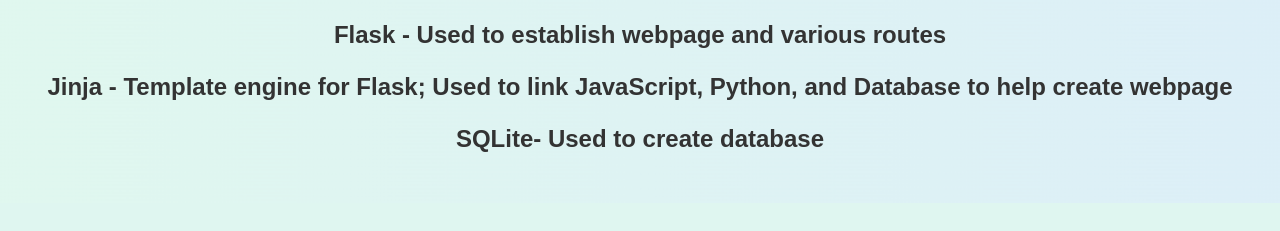
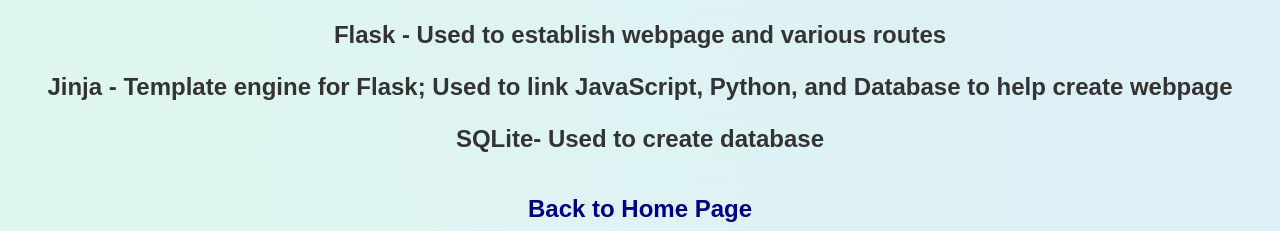
Before and after one commit to mlopez60/Project3_European-Airbnb-Data-Visualization, a Flask app: page /backend in a window 1280 px wide. Shown: the part 1806-2037 px from the top of the page. Before the commit the page ends 1958 px from the top, so only its background shows below. Run offline with Flask 3, Linux system fonts and the light colour scheme; data that the repository does not hold is empty; parts of the project's set-up code (start-up, migrations or seed data) failed here and were passed over; some libraries are stand-ins or nearby versions.

Commit message:
add homepage link to backend

```diff
--- a/templates/backend.html
+++ b/templates/backend.html
@@ -68,6 +68,12 @@
     <h3>SQLite- Used to create database</h3>
 
     <br>
+
+    <!-- Link back to the home page -->
+    <div class="center">
+        <a href="/">Back to Home Page</a>
+    </div>
+
 </body>
 
 </html>
```
